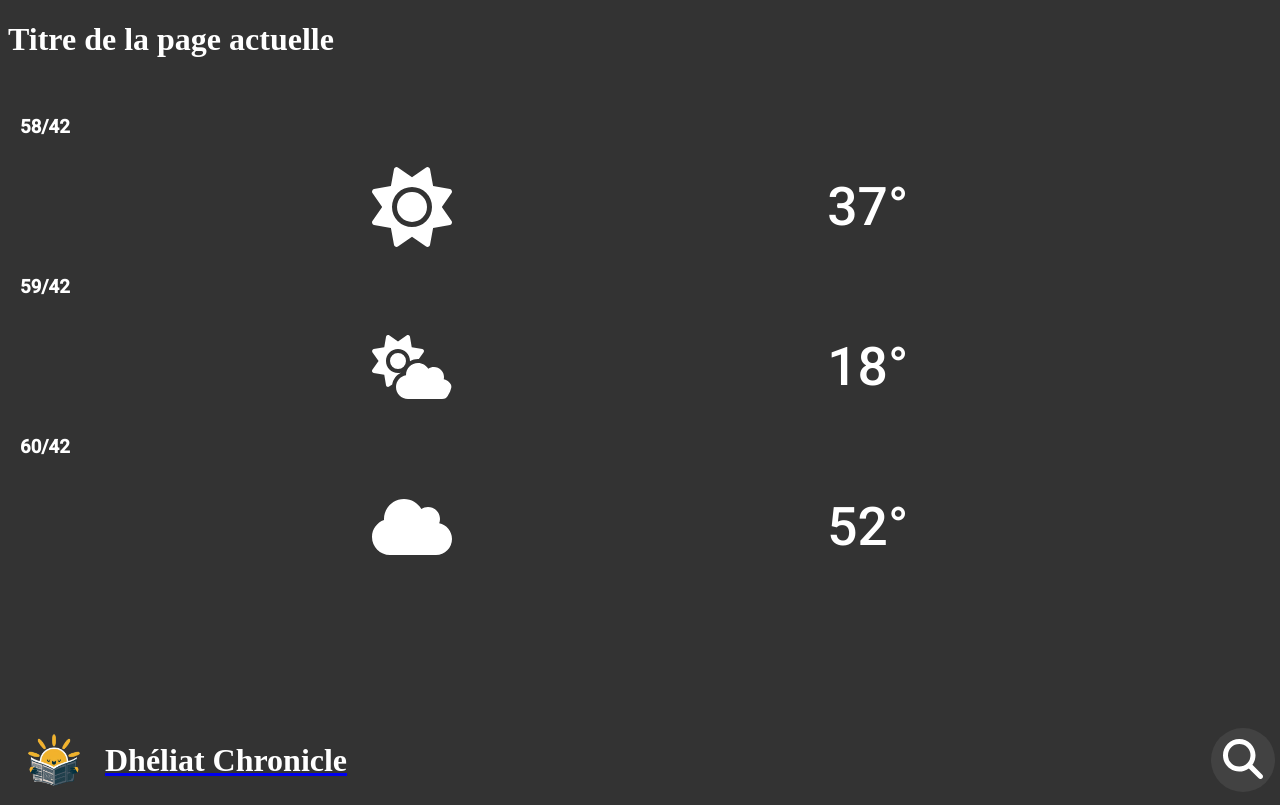
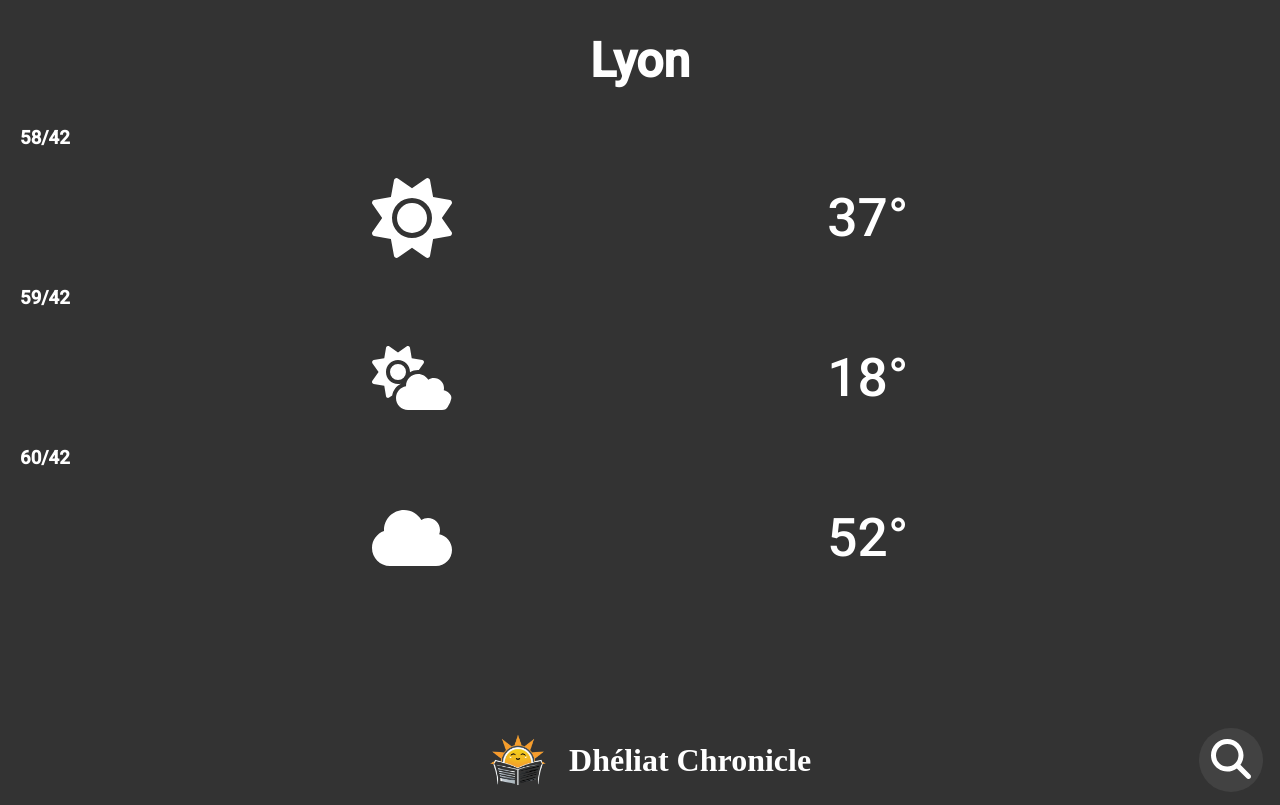
Before and after one commit to WildCodeSchool/2023-09-JS-Lyon-P2-GROUP-API-Way, a React (Vite) app in the folder frontend/: page /accueil in a window 1280 px wide. Built offline with nearby package versions, Linux system fonts and the light colour scheme; no server answers.

Commit message:
improveUIWeatherPage

```diff
--- a/frontend/package.json
+++ b/frontend/package.json
@@ -25,7 +25,7 @@
     "vite": "^4.4.7"
   },
   "lint-staged": {
-    "*": "prettier --check",
+    "*.{html,scss,css}": "prettier --check",
     "*.jsx": "eslint"
   }
 }
--- a/frontend/src/App.css
+++ b/frontend/src/App.css
@@ -14,4 +14,8 @@ footer {
   height: 10vh;
 }
 
+h1 {
+  font-size: 6vh;
+  font-family: "roboto", Arial, Helvetica, sans-serif;
+}
 /*# sourceMappingURL=App.css.map */
--- a/frontend/src/App.jsx
+++ b/frontend/src/App.jsx
@@ -6,7 +6,7 @@ import { ApiWeatherProvider } from "./components/contexts/ApiWeatherContext";
 
 function App() {
   // Titre de la page (passez le titre en tant que prop)
-  const pageTitle = "Titre de la page actuelle";
+  const pageTitle = "Lyon";
   // rendu de la page
   return (
     <div>
--- a/frontend/src/components/NavBar/NavBar.jsx
+++ b/frontend/src/components/NavBar/NavBar.jsx
@@ -11,11 +11,11 @@ function Navbar() {
       <div className="centerContent">
         <a href="/accueil">
           <img
-            src="/src/assets/logo2.png"
+            src="/src/assets/logo.png"
             alt="Logo Dhéliat Chronicle"
             className="logoApp"
           />
-          <h1>Dhéliat Chronicle</h1>
+          <h2>Dhéliat Chronicle</h2>
         </a>
       </div>
       <div className="buttonSearchRight">
--- a/frontend/src/components/NavBar/navbar.css
+++ b/frontend/src/components/NavBar/navbar.css
@@ -1,8 +1,3 @@
-html {
-  width: 100%;
-  height: 100%;
-}
-
 footer {
   width: 99%;
   height: 10dvh;
@@ -15,7 +10,10 @@ footer {
 h1 {
   text-decoration: none;
   color: white;
+  display: flex;
+  justify-content: center;
 }
+
 .footer-content {
   display: flex;
   align-items: center;
@@ -44,6 +42,8 @@ h1 {
   justify-content: space-between;
   margin-left: 10px;
   margin-left: 10px;
+  text-decoration: none;
+  color: white;
 }
 
 .buttonSearchNavBar {
@@ -55,6 +55,7 @@ h1 {
   width: 8vh;
   height: 8vh;
   background-color: #424242;
+  margin-right: 1.5vh;
 }
 
 .buttonSearchNavBar > a > svg {
@@ -70,16 +71,27 @@ h1 {
 .buttonSearchLeft:focus,
 .buttonSearchRight:focus {
   outline-style: outset;
-  background-color: blue;
 }
 .buttonSearchLeft:hover,
 .buttonSearchRight:hover {
   outline-style: outset;
-  background-color: blue;
 }
 
 @media (min-width: 768px) and (max-width: 1023px) {
   .buttonSearchLeft {
     display: block;
   }
+  a .logoApp + h2 {
+    font-size: 4vh;
+  }
 }
+
+@media (min-width: 1024px) {
+  .buttonSearchLeft {
+    display: block;
+    visibility: hidden;
+  }
+  a .logoApp + h2 {
+    font-size: 4vh;
+  }
+}
```
Also changed, not shown: frontend/src/components/Cards/assets/logo.png (added).
